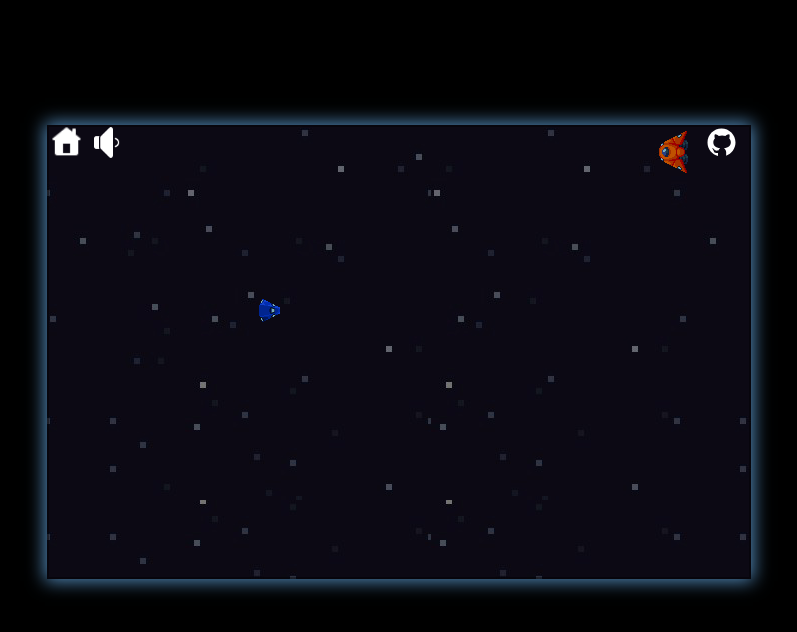
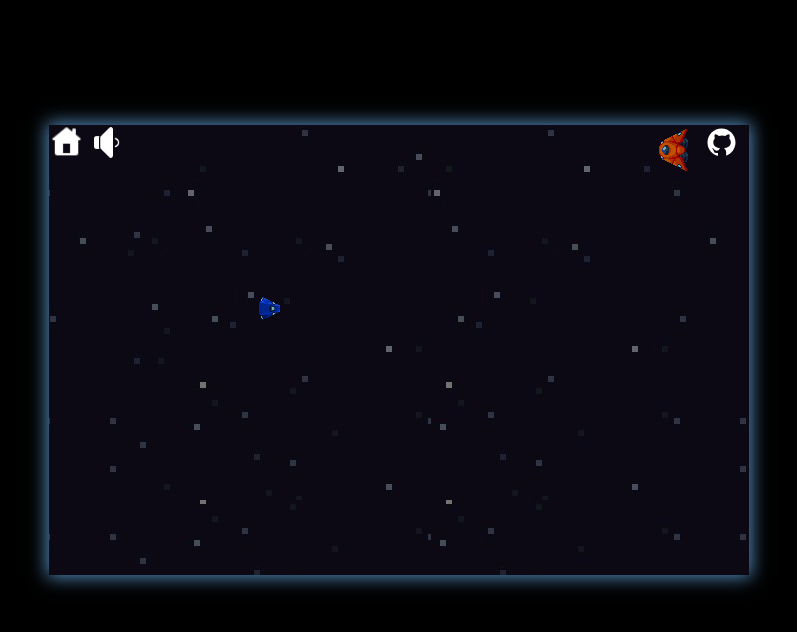
Before and after one commit to FabioV37ga/Sistema-Solar, a plain HTML site: page teste.html in a window 1280 px wide. Shown: the whole page, without its empty margins (241-1038 px from the left). Drawn offline with nearby package versions, Linux system fonts and the light colour scheme.

Commit message:
Bug Fix: Depois de iniciar o jogo, não era possivel usar os icones da esquerda

```diff
--- a/src/css/janela.css
+++ b/src/css/janela.css
@@ -1,6 +1,6 @@
 .janela {
     width: 0;
-    border: rgba(0,0,0,0.4) 2px solid;
+    /* border: rgba(0,0,0,0.4) 2px solid; */
     margin: 80px auto;
     background: url("../img/stars.jpg") fixed;
 }
--- a/src/css/navegacao.css
+++ b/src/css/navegacao.css
@@ -5,6 +5,8 @@
     display: flex;
     justify-content: space-between;
     animation: aparece 3s;
+    z-index: 1;
+    position: relative;
 }
 
 .left {
```
